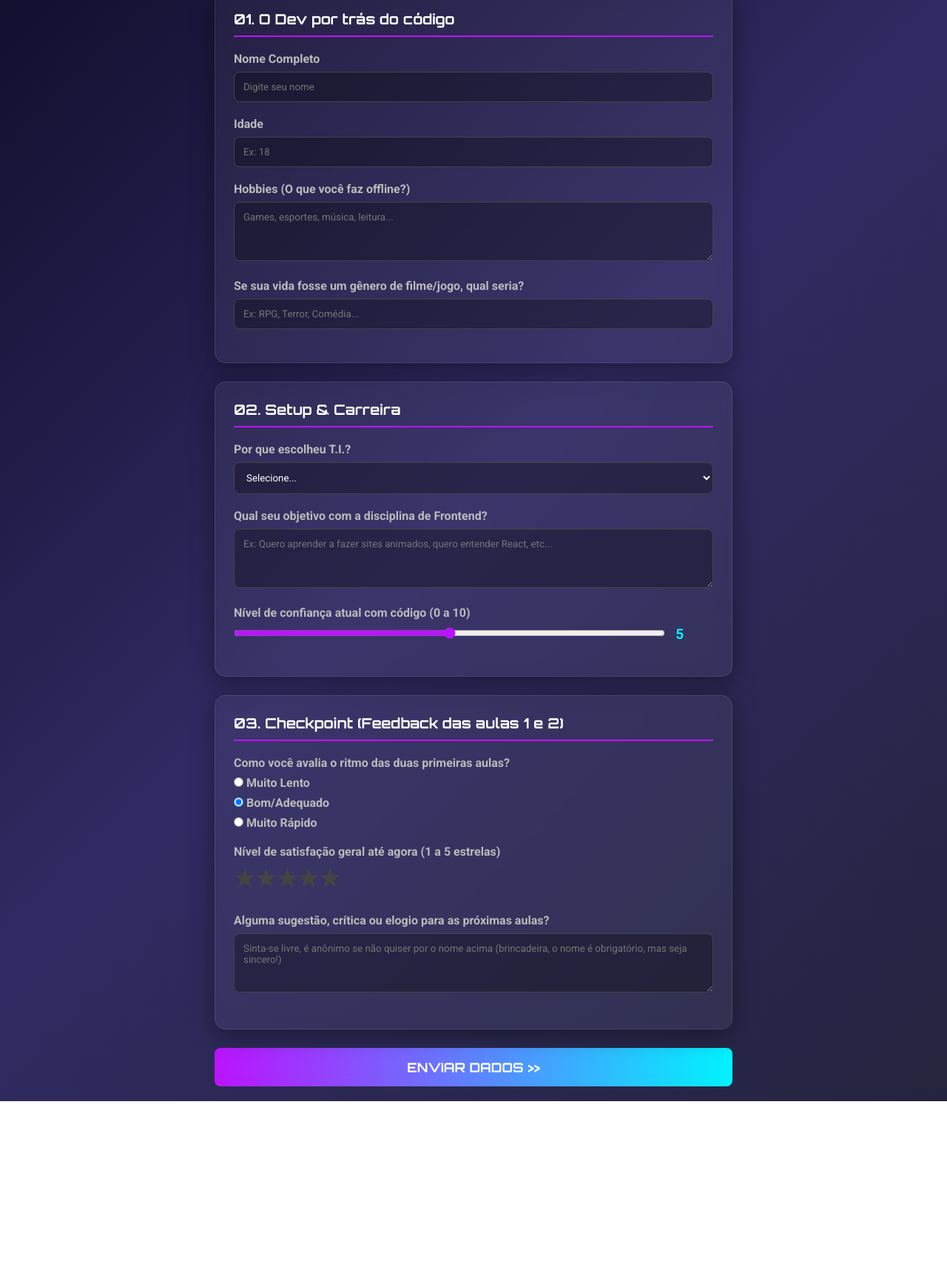
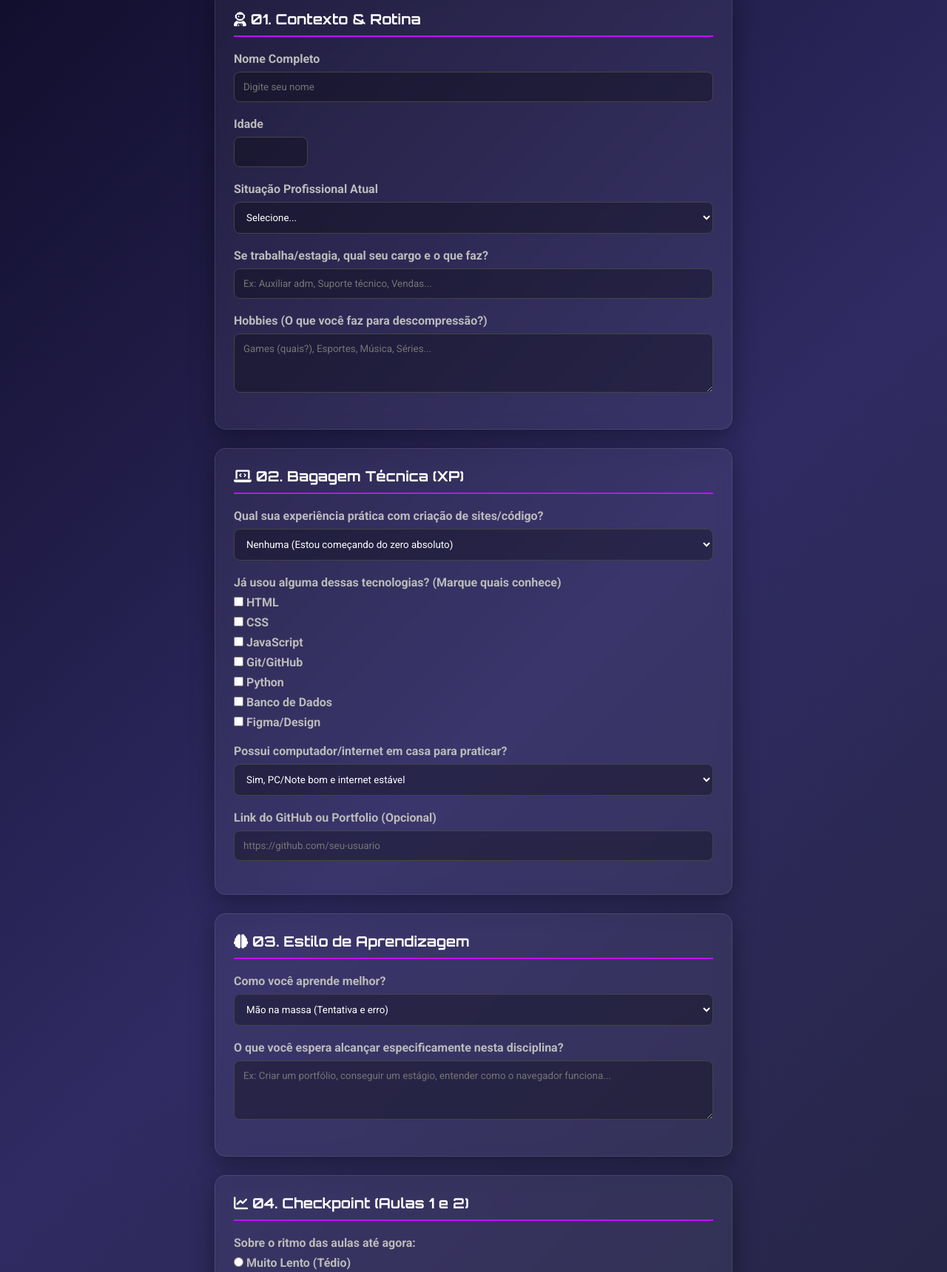
Before and after one commit to Juniorll/pesquisa-codfront-2025, a plain HTML site: page index.html in a window 1280 px wide. Shown: the part 140-1860 px from the top of the page at 74% size. Before the commit the page ends 1629 px from the top, so only its background shows below. Drawn offline with Linux system fonts and the light colour scheme.

Commit message:
Update index.html

```diff
--- a/index.html
+++ b/index.html
@@ -3,23 +3,25 @@
 <head>
     <meta charset="UTF-8">
     <meta name="viewport" content="width=device-width, initial-scale=1.0">
-    <title>Dev Profile & Feedback | SENAI</title>
+    <title>Dev Profile v2.0 | SENAI</title>
     <link rel="preconnect" href="https://fonts.googleapis.com">
     <link rel="preconnect" href="https://fonts.gstatic.com" crossorigin>
     <link href="https://fonts.googleapis.com/css2?family=Orbitron:wght@400;700&family=Roboto:wght@300;400;700&display=swap" rel="stylesheet">
     <link rel="stylesheet" href="style.css">
+    <link rel="stylesheet" href="https://cdnjs.cloudflare.com/ajax/libs/font-awesome/6.0.0/css/all.min.css">
 </head>
 <body>
 
     <div class="container">
         <header>
-            <h1>&lt;Dev_Profile /&gt;</h1>
-            <p class="subtitle">Técnico em Informática para Internet | Frontend</p>
+            <h1>&lt;Dev_Profile v2.0 /&gt;</h1>
+            <p class="subtitle">Mapeamento de Perfil & Feedback | Frontend</p>
         </header>
 
         <form id="studentForm">
+
             <section class="card">
-                <h2>01. O Dev por trás do código</h2>
+                <h2><i class="fas fa-user-astronaut"></i> 01. Contexto & Rotina</h2>
 
                 <div class="input-group">
                     <label>Nome Completo</label>
@@ -28,61 +30,107 @@
 
                 <div class="input-group">
                     <label>Idade</label>
-                    <input type="number" id="idade" required placeholder="Ex: 18">
+                    <input type="number" id="idade" required style="width: 100px;">
                 </div>
 
                 <div class="input-group">
-                    <label>Hobbies (O que você faz offline?)</label>
-                    <textarea id="hobbies" placeholder="Games, esportes, música, leitura..."></textarea>
+                    <label>Situação Profissional Atual</label>
+                    <select id="trabalha" onchange="toggleWorkDetails()">
+                        <option value="" disabled selected>Selecione...</option>
+                        <option value="nao_trabalha">Não estou trabalhando no momento</option>
+                        <option value="busca">Não trabalho, mas estou buscando ativamente</option>
+                        <option value="trabalha_fora">Trabalho (Fora da área de TI)</option>
+                        <option value="trabalha_ti">Já trabalho na área de TI/Dev</option>
+                        <option value="estagio">Faço estágio</option>
+                    </select>
+                </div>
+
+                <div class="input-group" id="workDetails">
+                    <label>Se trabalha/estagia, qual seu cargo e o que faz?</label>
+                    <input type="text" id="cargo" placeholder="Ex: Auxiliar adm, Suporte técnico, Vendas...">
                 </div>
 
                 <div class="input-group">
-                    <label>Se sua vida fosse um gênero de filme/jogo, qual seria?</label>
-                    <input type="text" id="genero" placeholder="Ex: RPG, Terror, Comédia...">
+                    <label>Hobbies (O que você faz para descompressão?)</label>
+                    <textarea id="hobbies" placeholder="Games (quais?), Esportes, Música, Séries..."></textarea>
                 </div>
             </section>
 
             <section class="card">
-                <h2>02. Setup & Carreira</h2>
+                <h2><i class="fas fa-laptop-code"></i> 02. Bagagem Técnica (XP)</h2>
 
                 <div class="input-group">
-                    <label>Por que escolheu T.I.?</label>
-                    <select id="motivoTI">
-                        <option value="" disabled selected>Selecione...</option>
-                        <option value="paixao">Sempre gostei de computadores</option>
-                        <option value="dinheiro">Oportunidade de mercado/salário</option>
-                        <option value="curiosidade">Curiosidade em como funciona</option>
-                        <option value="games">Quero criar jogos</option>
-                        <option value="outro">Outro</option>
+                    <label>Qual sua experiência prática com criação de sites/código?</label>
+                    <select id="experiencia_dev">
+                        <option value="zero">Nenhuma (Estou começando do zero absoluto)</option>
+                        <option value="basico_html">Já brinquei com HTML/CSS básico</option>
+                        <option value="logica">Já estudei Lógica de Programação (Python, C, VisualG)</option>
+                        <option value="avancado">Já fiz sites completos / Freelance</option>
                     </select>
                 </div>
 
                 <div class="input-group">
-                    <label>Qual seu objetivo com a disciplina de Frontend?</label>
-                    <textarea id="objetivoFrontend" placeholder="Ex: Quero aprender a fazer sites animados, quero entender React, etc..."></textarea>
+                    <label>Já usou alguma dessas tecnologias? (Marque quais conhece)</label>
+                    <div class="checkbox-group">
+                        <label><input type="checkbox" name="techs" value="HTML"> HTML</label>
+                        <label><input type="checkbox" name="techs" value="CSS"> CSS</label>
+                        <label><input type="checkbox" name="techs" value="JS"> JavaScript</label>
+                        <label><input type="checkbox" name="techs" value="Git"> Git/GitHub</label>
+                        <label><input type="checkbox" name="techs" value="Python"> Python</label>
+                        <label><input type="checkbox" name="techs" value="SQL"> Banco de Dados</label>
+                        <label><input type="checkbox" name="techs" value="Figma"> Figma/Design</label>
+                    </div>
                 </div>
 
                 <div class="input-group">
-                    <label>Nível de confiança atual com código (0 a 10)</label>
-                    <input type="range" id="nivel" min="0" max="10" value="5" oninput="this.nextElementSibling.value = this.value">
-                    <output>5</output>
+                    <label>Possui computador/internet em casa para praticar?</label>
+                    <select id="infra_casa">
+                        <option value="sim_bom">Sim, PC/Note bom e internet estável</option>
+                        <option value="sim_lento">Sim, mas o PC é antigo/lento</option>
+                        <option value="nao_apenas_celular">Não, uso apenas o celular</option>
+                        <option value="nao">Não possuo</option>
+                    </select>
+                </div>
+
+                 <div class="input-group">
+                    <label>Link do GitHub ou Portfolio (Opcional)</label>
+                    <input type="text" id="github_user" placeholder="https://github.com/seu-usuario">
+                </div>
+            </section>
+
+            <section class="card">
+                <h2><i class="fas fa-brain"></i> 03. Estilo de Aprendizagem</h2>
+
+                <div class="input-group">
+                    <label>Como você aprende melhor?</label>
+                    <select id="estilo_aprendizado">
+                        <option value="mao_massa">Mão na massa (Tentativa e erro)</option>
+                        <option value="visual">Visual (Vendo slides, diagramas, vídeos)</option>
+                        <option value="teorico">Leitura (Documentação, livros, tutoriais escritos)</option>
+                        <option value="social">Social (Discutindo com colegas/professor)</option>
+                    </select>
+                </div>
+
+                <div class="input-group">
+                    <label>O que você espera alcançar especificamente nesta disciplina?</label>
+                    <textarea id="expectativa" placeholder="Ex: Criar um portfólio, conseguir um estágio, entender como o navegador funciona..."></textarea>
                 </div>
             </section>
 
             <section class="card highlight-border">
-                <h2>03. Checkpoint (Feedback das aulas 1 e 2)</h2>
+                <h2><i class="fas fa-chart-line"></i> 04. Checkpoint (Aulas 1 e 2)</h2>
 
                 <div class="input-group">
-                    <label>Como você avalia o ritmo das duas primeiras aulas?</label>
+                    <label>Sobre o ritmo das aulas até agora:</label>
                     <div class="radio-options">
-                        <label><input type="radio" name="ritmo" value="muito_lento"> Muito Lento</label>
-                        <label><input type="radio" name="ritmo" value="bom" checked> Bom/Adequado</label>
-                        <label><input type="radio" name="ritmo" value="muito_rapido"> Muito Rápido</label>
+                        <label><input type="radio" name="ritmo" value="muito_lento"> Muito Lento (Tédio)</label>
+                        <label><input type="radio" name="ritmo" value="bom" checked> No Ponto (Adequado)</label>
+                        <label><input type="radio" name="ritmo" value="muito_rapido"> Muito Rápido (Socorro)</label>
                     </div>
                 </div>
 
                 <div class="input-group">
-                    <label>Nível de satisfação geral até agora (1 a 5 estrelas)</label>
+                    <label>Nível de satisfação geral (1 a 5 estrelas)</label>
                     <div class="rating">
                         <input type="radio" name="satisfacao" id="star5" value="5"><label for="star5">★</label>
                         <input type="radio" name="satisfacao" id="star4" value="4"><label for="star4">★</label>
@@ -93,8 +141,8 @@
                 </div>
 
                 <div class="input-group">
-                    <label>Alguma sugestão, crítica ou elogio para as próximas aulas?</label>
-                    <textarea id="feedbackAberto" placeholder="Sinta-se livre, é anônimo se não quiser por o nome acima (brincadeira, o nome é obrigatório, mas seja sincero!)"></textarea>
+                    <label>Espaço Livre: Dúvidas, Críticas ou Sugestões</label>
+                    <textarea id="feedbackAberto" placeholder="Pode ser sincero!"></textarea>
                 </div>
             </section>
 
```
